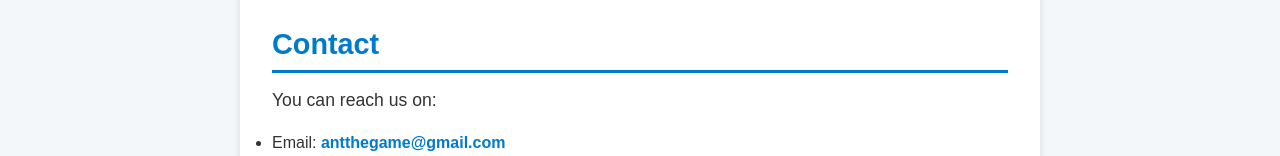
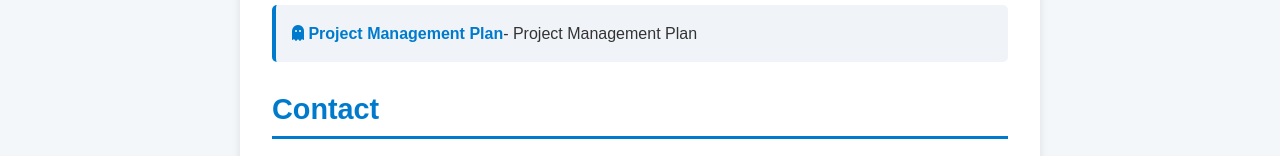
Before and after one commit to ArchilMarukashvili/IntroToGameDevCA1-AJE-, a plain HTML site: page index.html in a window 1280 px wide. Shown: the part 639-795 px from the top of the page. Drawn offline with Linux system fonts and the light colour scheme.

Commit message:
Added project management plan

```diff
--- a/index.html
+++ b/index.html
@@ -49,6 +49,12 @@
         </a>
         - Trello board Link
       </li>
+      <li>
+        <a href="https://wit-my.sharepoint.com/:w:/g/personal/20105873_wit_ie/EQZorxoQXaJMrLOi67XfZNoBC7lhDBIm4NynwXPhKWF-kQ?e=dZfKR6" target="_blank">
+          <i class="fa-solid fa-ghost"></i>  </i> Project Management Plan
+        </a>
+        - Project Management Plan
+      </li>
 
       </ul>
 
```
